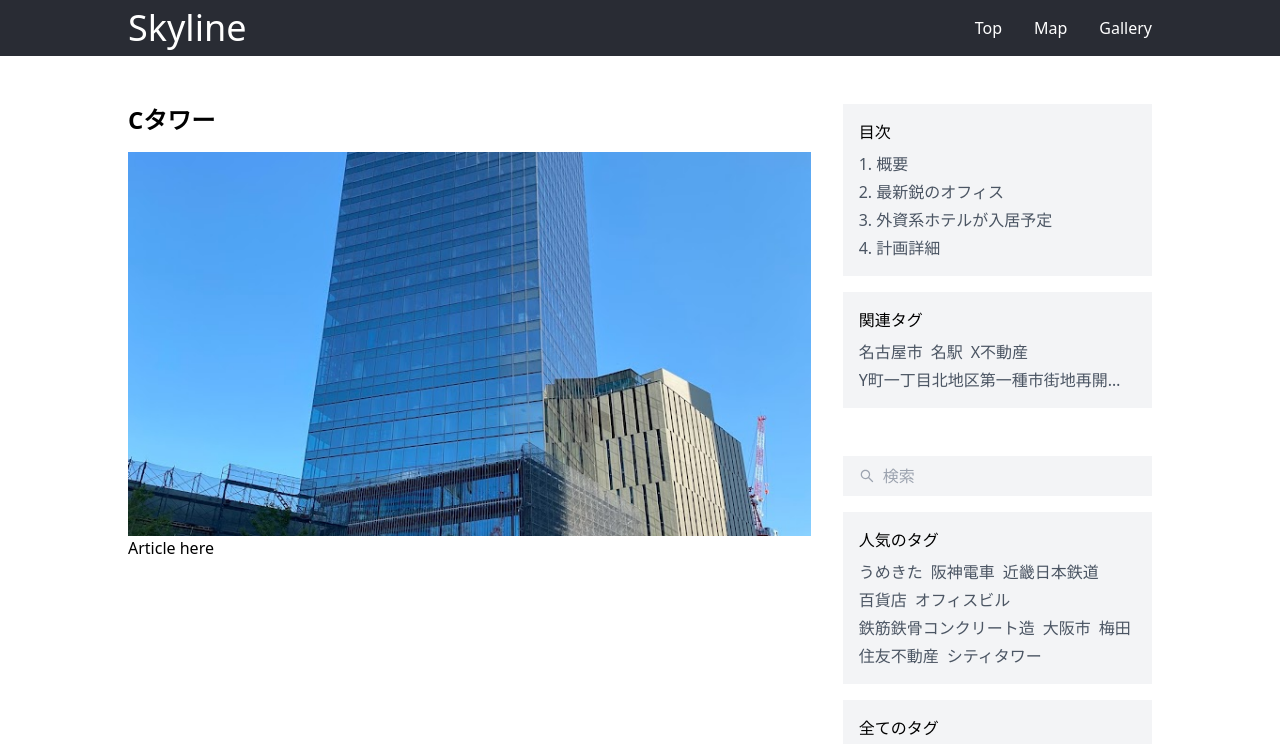
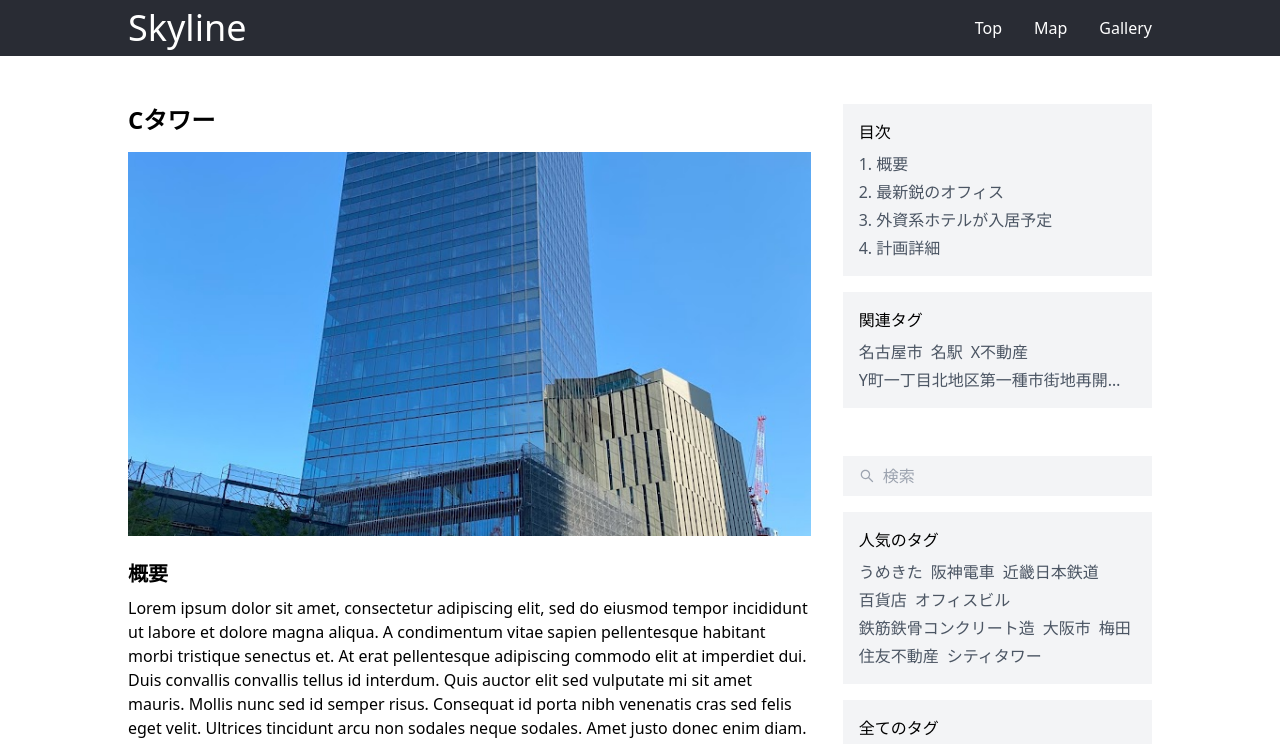
Before and after one commit to FNYukii/Skyline, a Next.js app: page /posts/04a1dd7d-3004-43bc-8937-3375ed608259 in a window 1280 px wide. Shown: the top 744 px of the page. Built offline with nearby package versions, Linux system fonts and the light colour scheme.

Commit message:
feat: react-markdownでpostのcontentを表示

```diff
--- a/package.json
+++ b/package.json
@@ -22,6 +22,7 @@
     "react": "18.2.0",
     "react-dom": "18.2.0",
     "react-icons": "^4.11.0",
+    "react-markdown": "^9.0.0",
     "tailwindcss": "3.3.3",
     "typescript": "5.2.2"
   }
--- a/src/components/sections/PostSection.tsx
+++ b/src/components/sections/PostSection.tsx
@@ -1,4 +1,5 @@
 import Post from "@/entities/Post"
+import ReactMarkdown from "react-markdown"
 
 interface Props {
 	className?: string
@@ -14,7 +15,7 @@ function PostSection(props: Props) {
 			<h1 className="text-2xl font-bold">{props.post.title}</h1>
 			<img src={props.post.thumbnail} alt={props.post.title} className="mt-4 aspect-video object-cover" />
 
-			<p>Article here</p>
+			<ReactMarkdown className="markdown">{props.post.content}</ReactMarkdown>
 		</div>
 	)
 }
--- a/src/styles/globals.css
+++ b/src/styles/globals.css
@@ -27,4 +27,12 @@
 	.bg-accent-color {
 		background-color: #292c34;
 	}
+
+	.markdown h2 {
+		@apply text-xl font-bold mt-6
+	}
+
+	.markdown p {
+		@apply mt-2
+	}
 }
```
Also changed, not shown: 1 other file (tests, documents, lock files or other folders).
